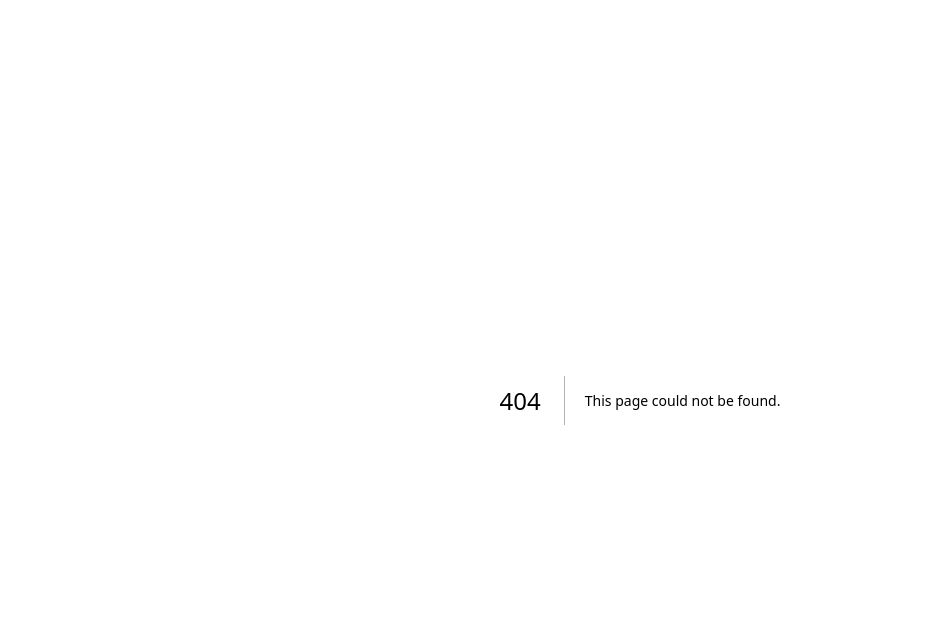
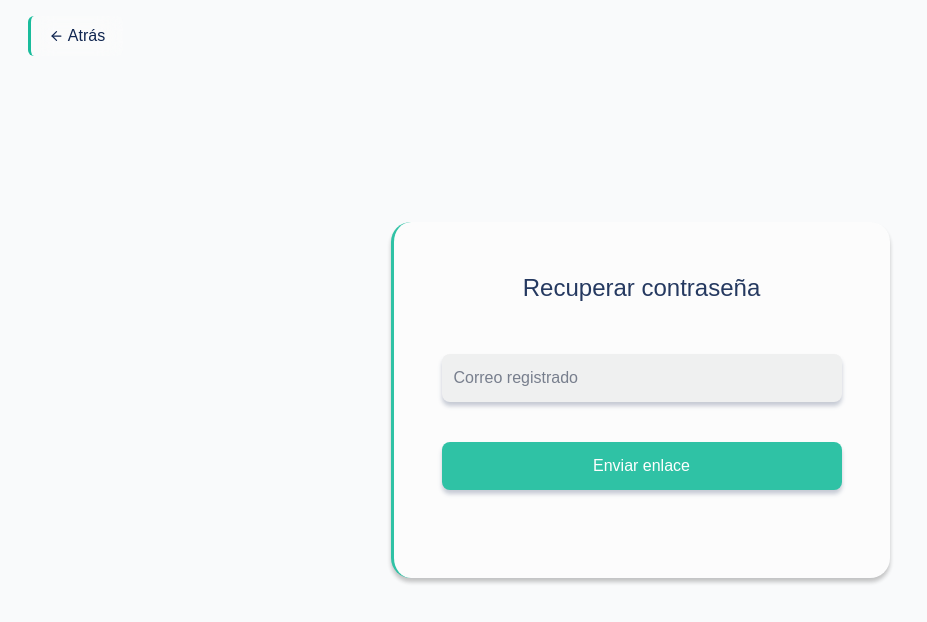
Before and after one commit to RyoKymera/salud-nc-44-front-final, a Next.js app: page /recoverPassword in a window 1280 px wide. Before the commit this address had no page. Shown: the top 622 px of the page, without its empty margins (0-927 px from the left). Built offline with nearby package versions, Linux system fonts and the light colour scheme.

Commit message:
feature/login - pagina-de-recupero-contraseña

```diff
--- /dev/null
+++ b/src/app/recoverPassword/page.tsx
@@ -0,0 +1,11 @@
+import RecoverPasswordForm from "../components/Form/recoverPassword"
+export default function ForgotPasswordForm() {
+
+   return(
+    <div className="relative flex justify-center items-center min-h-screen bg-gray-50">
+
+        <RecoverPasswordForm/>
+
+    </div>
+    )
+}
```
